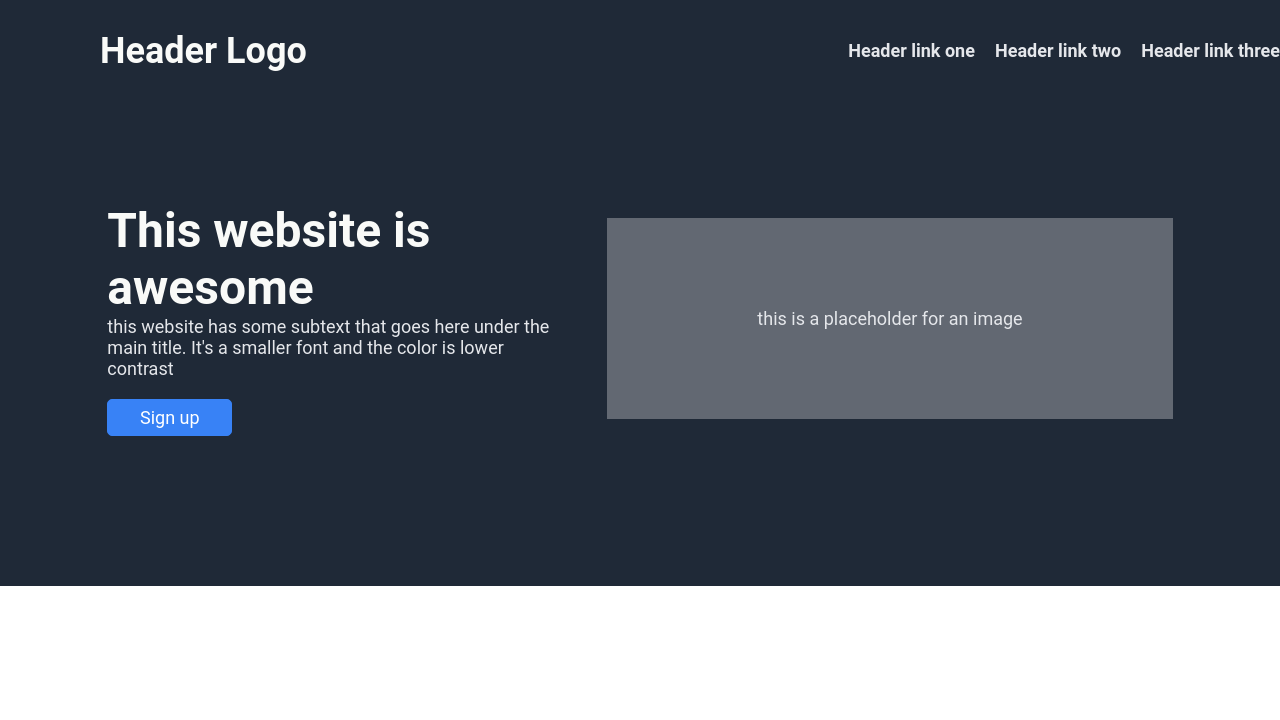
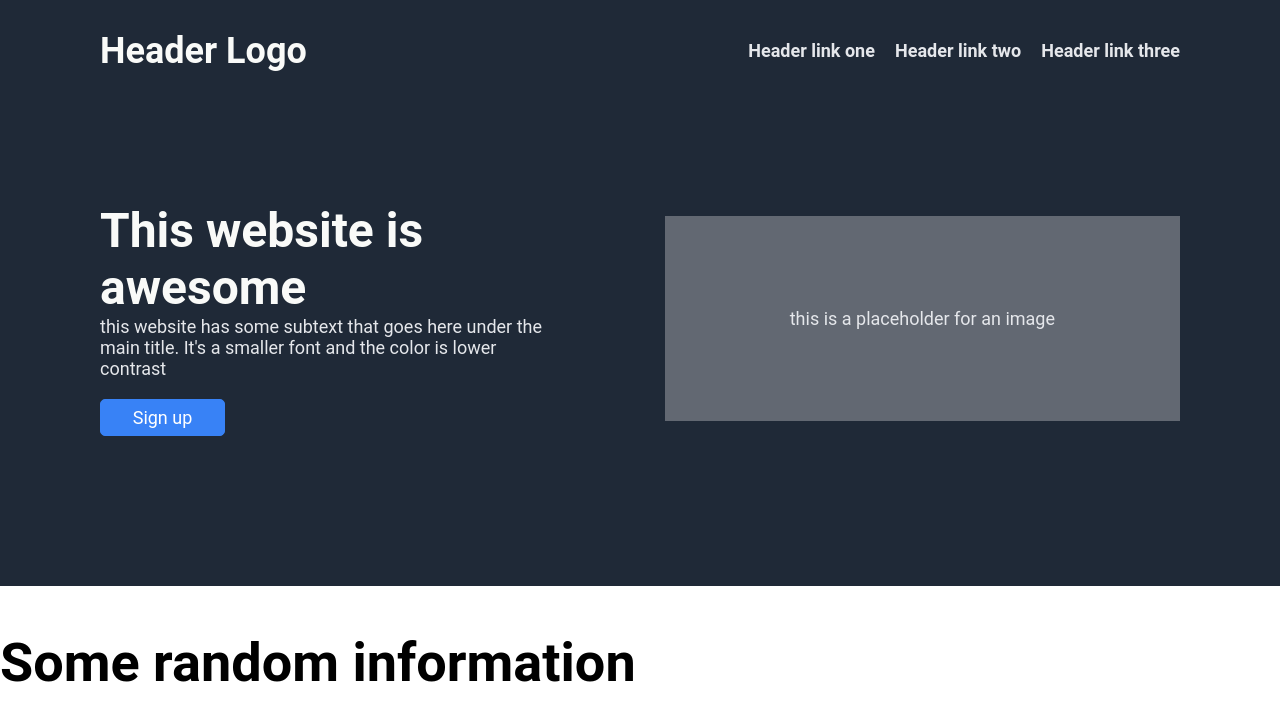
Before and after one commit to rardev/odin-website, a plain HTML site: page index.html in a window 1280 px wide. Drawn offline with Linux system fonts and the light colour scheme.

Commit message:
some fixes for aligning the text and adding the second section.

```diff
--- a/index.html
+++ b/index.html
@@ -8,7 +8,7 @@
     <link rel="stylesheet" href="styles.css">
 </head>
 <body>
-<div class = "main">
+<div class = "section-wrapper">
     <div class = "header">
         <div class = "left-header">
             <h2>
@@ -25,16 +25,29 @@
 
     </div>
 <div class = "content-container">
-    <div class = "header-content-r1">
+    <div class = "header-content-l1">
         <h1><strong>This website is awesome</h1></strong>
         <p>this website has some subtext that goes here under the main title. It's a smaller font and the color is lower contrast</p>
         <button class = "sign-up">Sign up</button>
     </div>
-    <div class = "header-content-l1">
+    <div class = "header-content-r1">
         <p>this is a placeholder for an image</p>
 
     </div>
 </div>
+
+
+</div>
+<div class = "section-wrapper-2">
+    <div class = "text-wrapper">
+        <h2><strong>Some random information</strong></h2>
+
+    </div>
+    <div class = "information-array">
+
+
+    </div>
+
 
 </div>
 
--- a/styles.css
+++ b/styles.css
@@ -2,8 +2,7 @@ body{
 
     margin: 0;
 }
-.main{
-    justify-content: center;
+.section-wrapper{
     background-color: #1f2937;
 }
 .header{
@@ -13,6 +12,7 @@ body{
     font-family: 'Roboto' , sans-serif;
     margin-bottom: 100px;
 }
+
 .left-header,.right-header{
     display:flex;
     gap: 20px;
@@ -27,20 +27,22 @@ body{
 {
     color: #E5E7EB;
     font-size: 18px;
+    margin-right:100px;
 }
 .content-container{
     display: flex;
-    justify-content: center;
+    justify-content: space-between;
     align-items: center;
 
 padding-bottom: 150px;
 
 }
-.header-content-r1{
+.header-content-l1{
     display:flex;
     margin: 0;
     flex-direction:column ;
     max-width: 450px;
+    margin-left: 100px;
 }
 button.sign-up{
     margin-top: 20px;
@@ -54,13 +56,13 @@ button.sign-up{
     padding: 7px;
     cursor:pointer;
 }
-.header-content-l1{
-    margin-left: 50px;
+.header-content-r1{
     background-color: #626872;
-    padding-left:150px;
-    padding-right: 150px;
-    padding-top: 90px;
-    padding-bottom: 90px;
+    padding-left:125px;
+    padding-right: 125px;
+    padding-top: 92px;
+    padding-bottom: 92px;
+    margin-right: 100px;
 
 
 }
@@ -77,3 +79,8 @@ p{
     margin: 0;
 
 }
+.text-wrapper{
+    font-family: 'Roboto' , sans-serif;
+    font-size: 36px;
+
+}
```
